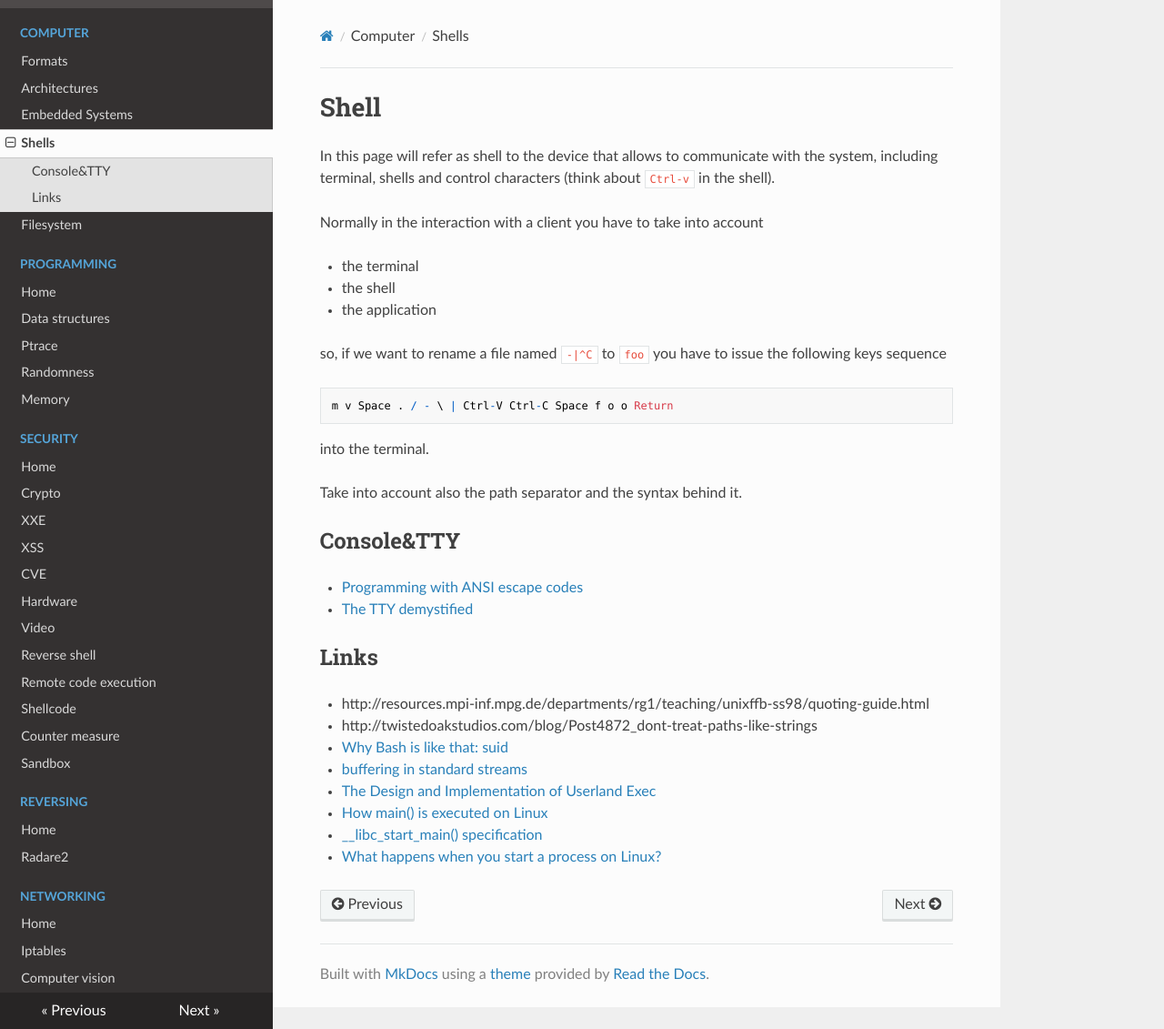
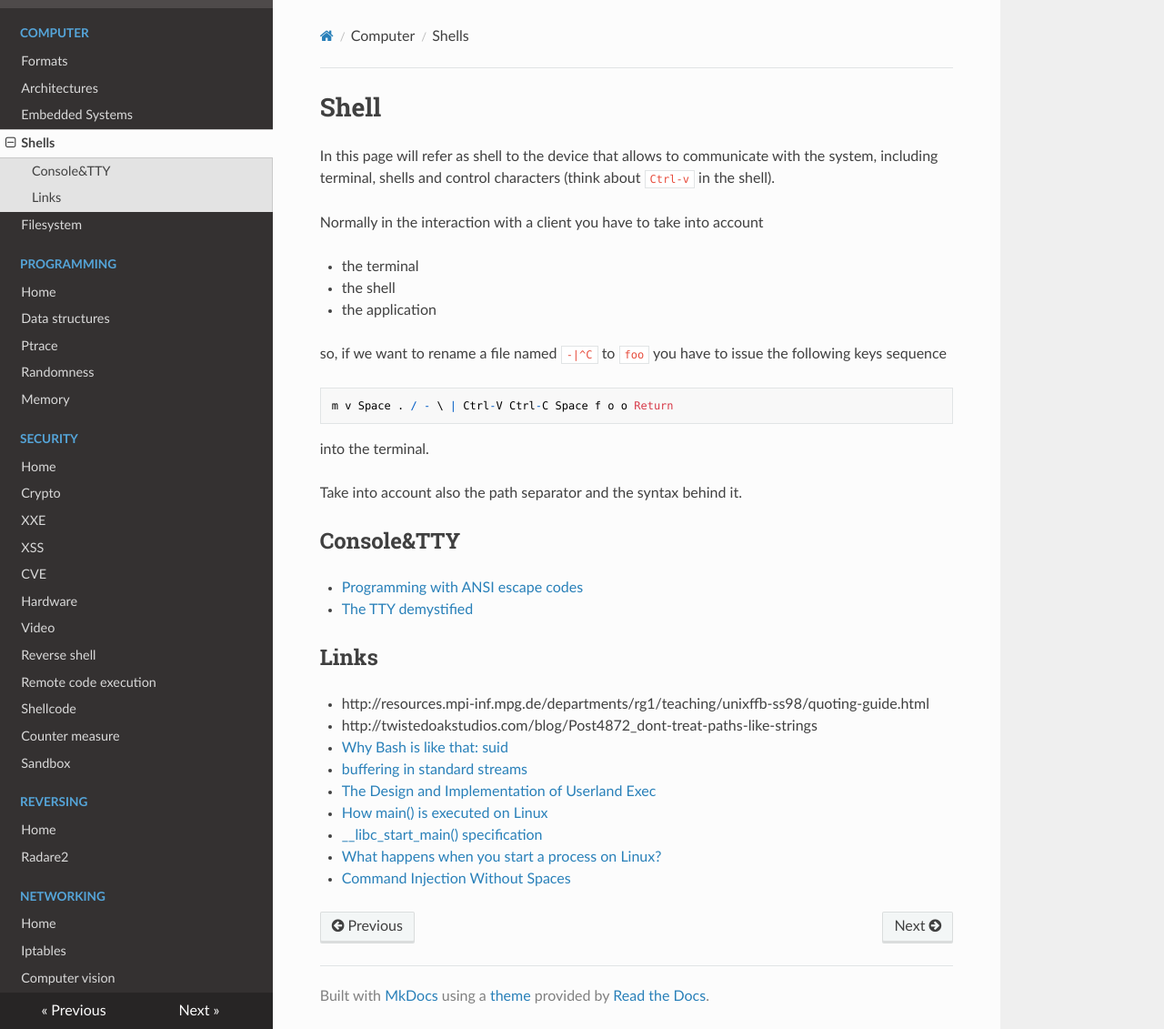
Before and after one commit to gipi/low-level, an MkDocs documentation site: the page built from docs/shell.md, in a window 1280 px wide and 1131 px high. Shown: the whole window at 91% size. Built offline with MkDocs 1.6.1, drawn with Linux system fonts in a browser that asks for light colours; nearby versions of some CDN libraries; old or Windows-style settings are respelled for this version of MkDocs.

Commit message:
shell: add link.

```diff
--- a/docs/shell.md
+++ b/docs/shell.md
@@ -33,3 +33,4 @@ Take into account also the path separator and the syntax behind it.
  - [How main() is executed on Linux](http://www.tldp.org/LDP/LG/issue84/hawk.html)
  - [__libc_start_main() specification](https://refspecs.linuxbase.org/LSB_3.0.0/LSB-PDA/LSB-PDA/baselib---libc-start-main-.html)
  - [What happens when you start a process on Linux?](http://jvns.ca/blog/2016/10/04/exec-will-eat-your-brain/)
+ - [Command Injection Without Spaces](http://www.betterhacker.com/2016/10/command-injection-without-spaces.html)
```
